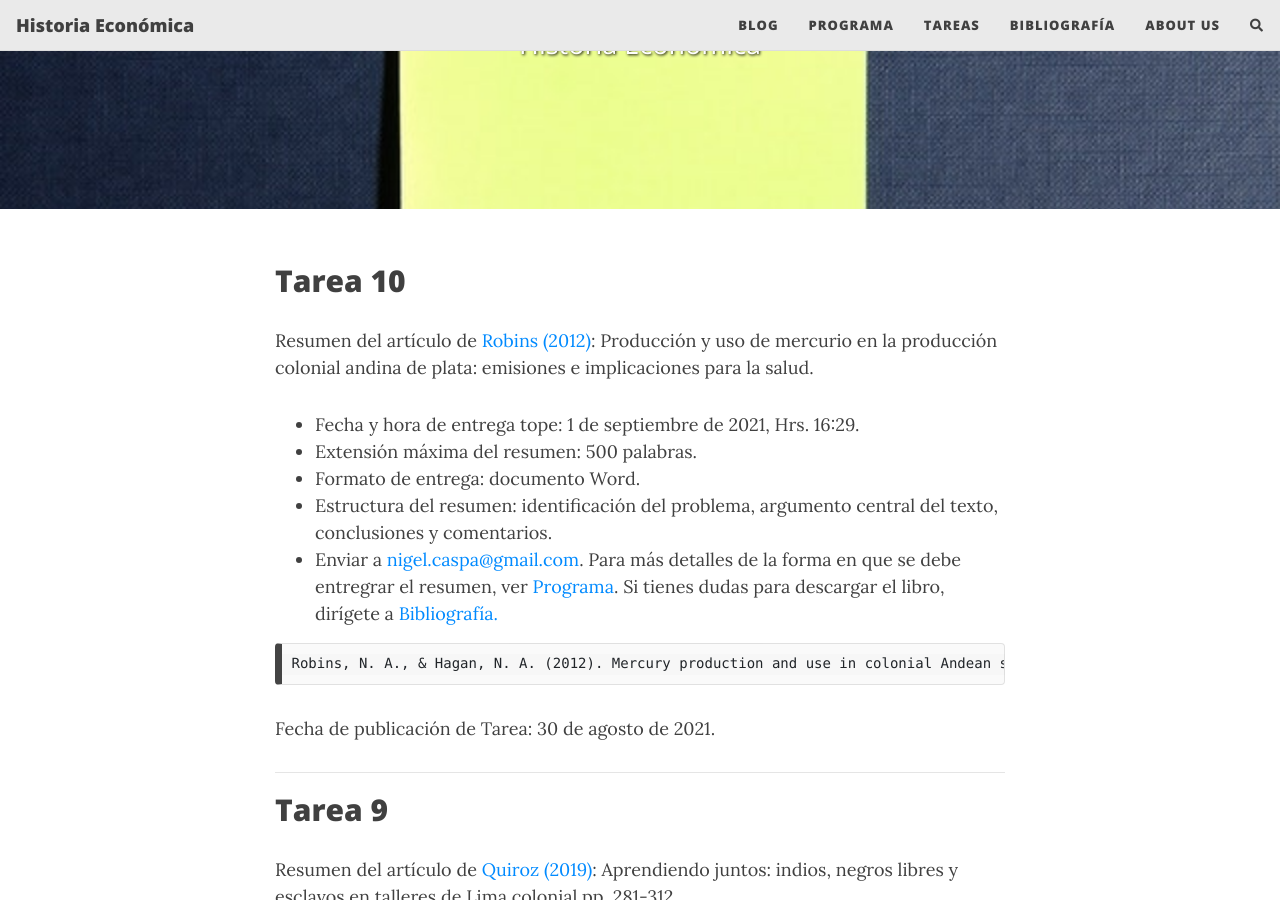
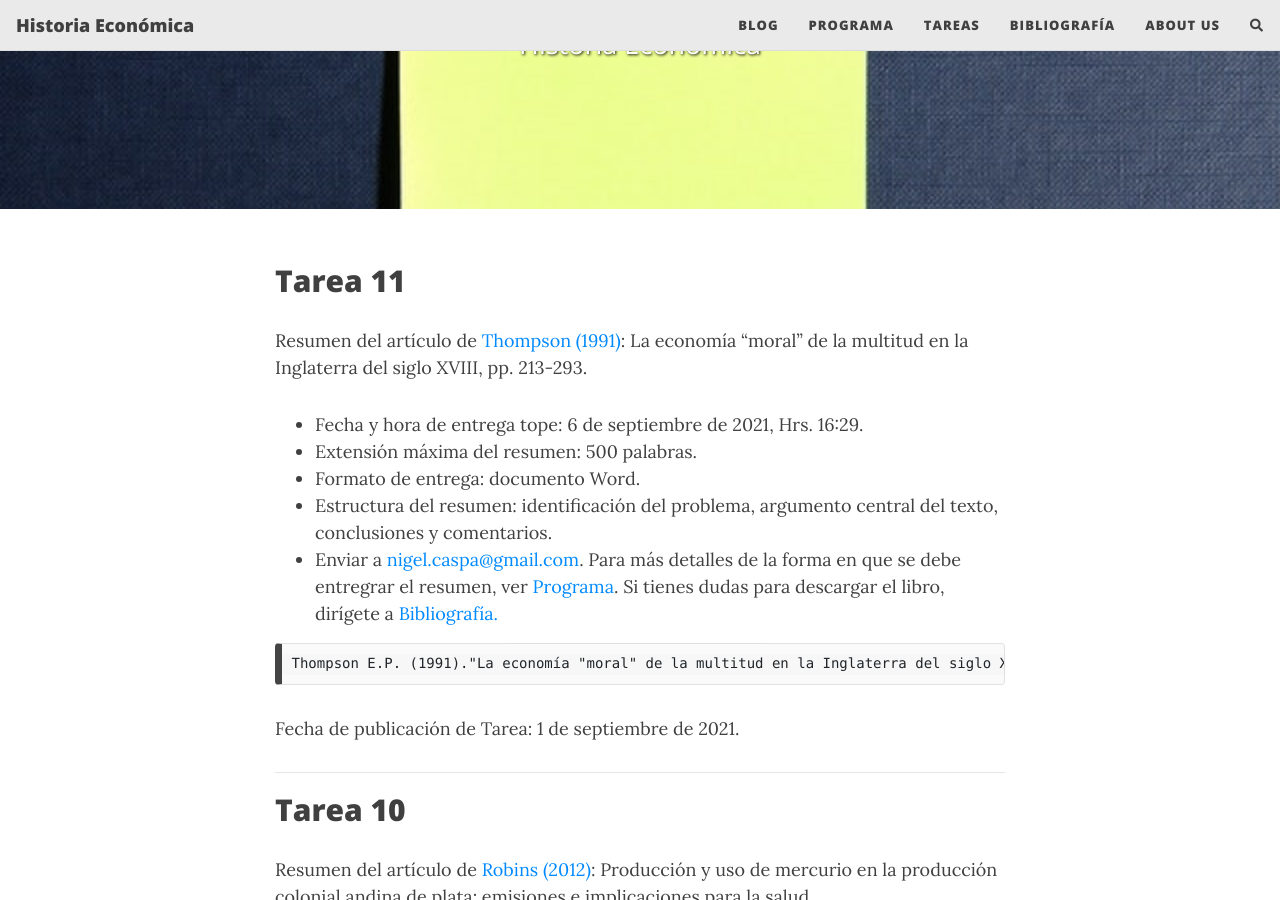
Before and after one commit to NigelCaspa/historiaeconomica, a Jekyll site: the page built from tareas.md, in a window 1280 px wide and 900 px high, scrolled down 336 px. Built offline with Jekyll 4.4.1, drawn with Linux system fonts in a browser that asks for light colours; nearby versions of some CDN libraries; comment, search, counter and statistics services are not loaded.

Commit message:
subo tarea 11

```diff
--- a/tareas.md
+++ b/tareas.md
@@ -7,8 +7,27 @@
 share-img: /assets/img/todo.jpg
 ---
 
+## Tarea 11
+Resumen del artículo de [Thompson (1991)](https://nigelcaspa.github.io/historiaeconomica/pdf/1991-thompson-economia-mora-multitud.pdf): La economía "moral" de la multitud en la Inglaterra del siglo XVIII, pp. 213-293.
+
+- Fecha y hora de entrega tope: 6 de septiembre de 2021, Hrs. 16:29.
+- Extensión máxima del resumen: 500 palabras.
+- Formato de entrega: documento Word.
+- Estructura del resumen: identificación del problema, argumento central del texto, conclusiones y comentarios.
+- Enviar a [nigel.caspa@gmail.com](mailto:nigel.caspa@gmail.com).
+Para más detalles de la forma en que se debe entregrar el resumen, ver [Programa](programa.md). Si tienes dudas para descargar el libro, dirígete a [Bibliografía.](bibliografia.md)
+
+~~~
+Thompson E.P. (1991)."La economía "moral" de la multitud en la Inglaterra del siglo XVIII". En *Costumbres en común*. Editorial Crítica.
+~~~
+
+Fecha de publicación de Tarea: 1 de septiembre de 2021.
+
+-----------------
+
 ## Tarea 10
 Resumen del artículo de [Robins (2012)](https://nigelcaspa.github.io/historiaeconomica/2021-08-30-robins-hagan/): Producción y uso de mercurio en la producción colonial andina de plata: emisiones e implicaciones para la salud.
+
 - Fecha y hora de entrega tope: 1 de septiembre de 2021, Hrs. 16:29.
 - Extensión máxima del resumen: 500 palabras.
 - Formato de entrega: documento Word.
```
Also changed, not shown: assets/img/aguilar.JPG (deleted).
